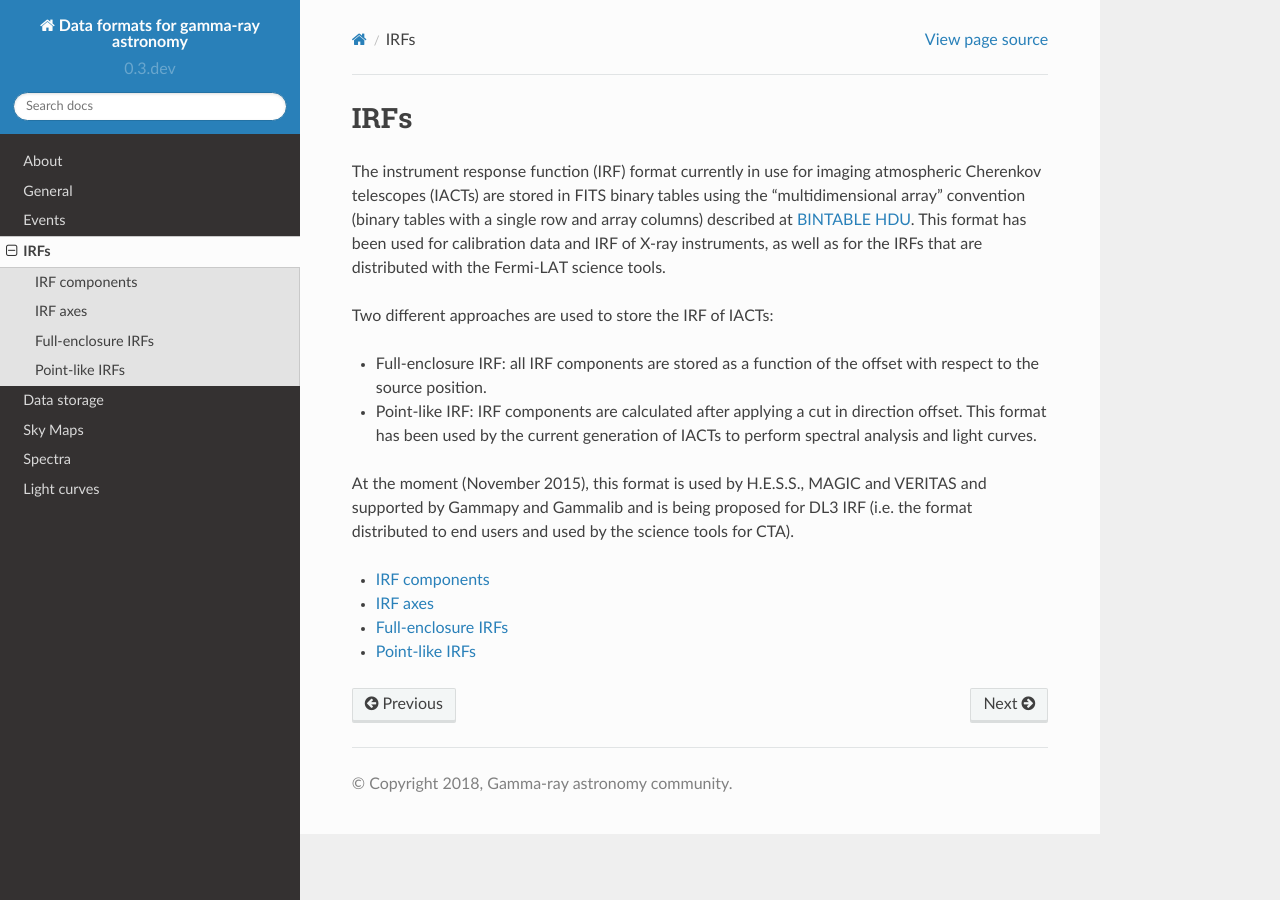
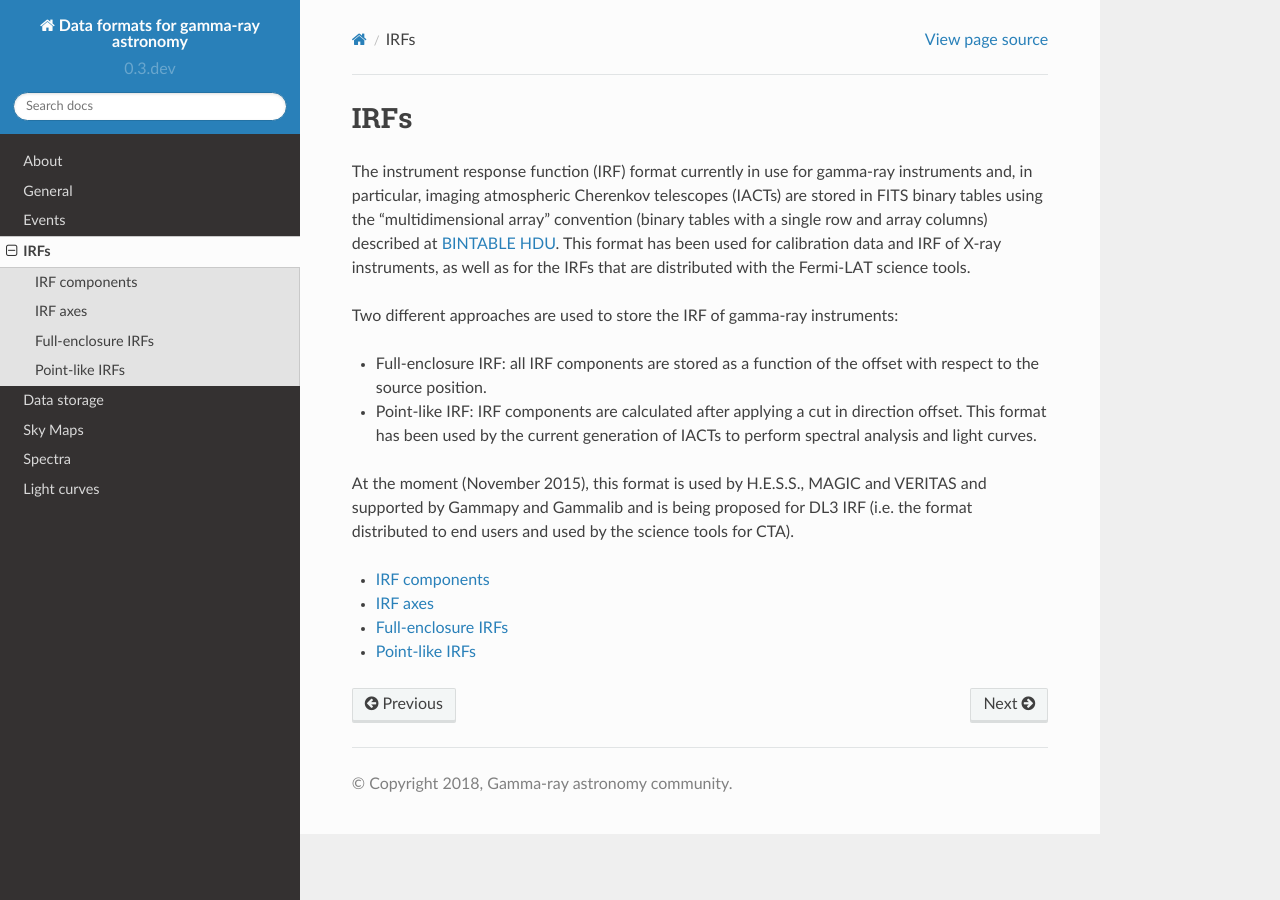
Before and after one commit to open-gamma-ray-astro/gamma-astro-data-formats, a Sphinx documentation site: the page built from source/irfs/index.rst, in a window 1280 px wide. Built offline with Sphinx 7.4.7 and the Read the Docs theme 2.0.0, drawn with Linux system fonts in a browser that asks for light colours.

Commit message:
remove IACT by gamma-ray instrument

```diff
--- a/source/irfs/index.rst
+++ b/source/irfs/index.rst
@@ -6,13 +6,14 @@ IRFs
 ====
 
 The instrument response function (IRF) format currently in use
-for imaging atmospheric Cherenkov telescopes (IACTs) are stored in FITS
-binary tables using the "multidimensional array" convention (binary tables with a
+for gamma-ray instruments and, in particular, imaging atmospheric
+Cherenkov telescopes (IACTs) are stored in FITS binary tables using
+the "multidimensional array" convention (binary tables with a
 single row and array columns) described at :ref:`fits-arrays-bintable-hdu`.
 This format has been used for calibration data and IRF of X-ray instruments,
 as well as for the IRFs that are distributed with the Fermi-LAT science tools.
 
-Two different approaches are used to store the IRF of IACTs:
+Two different approaches are used to store the IRF of gamma-ray instruments:
 
 * Full-enclosure IRF: all IRF components are stored as a function of the offset with respect to the source
   position.
```
